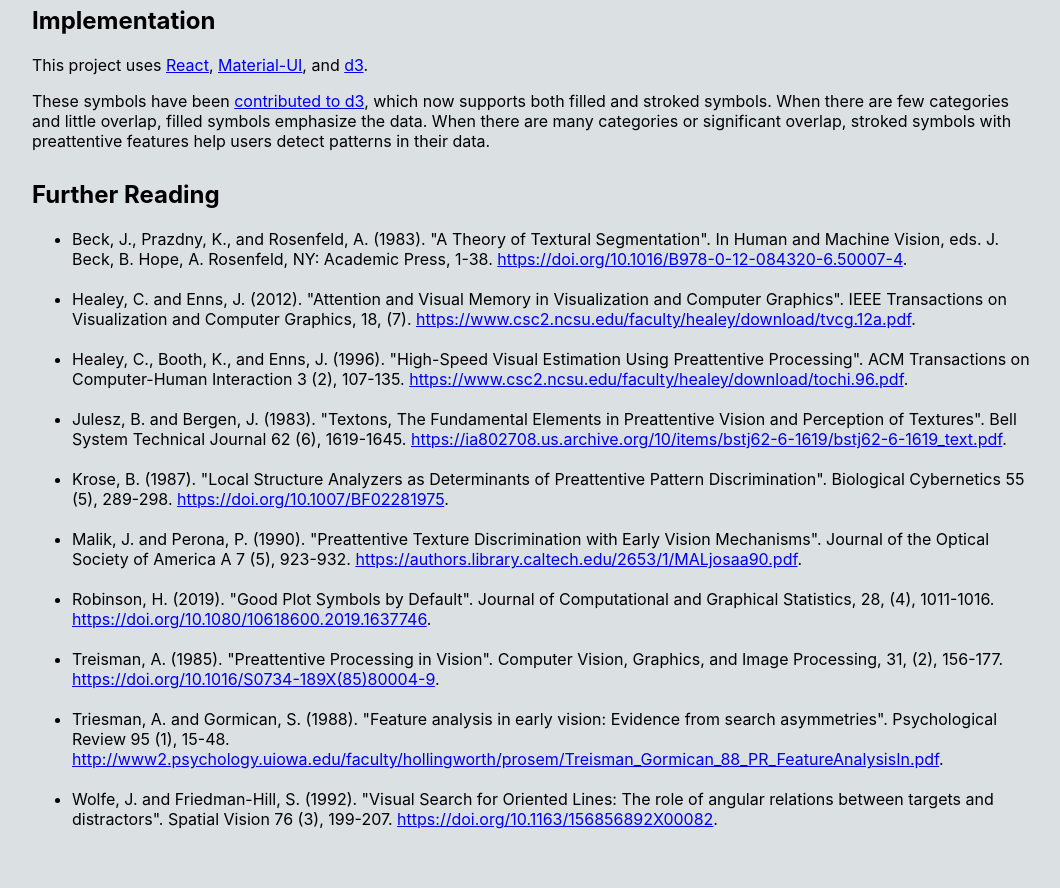
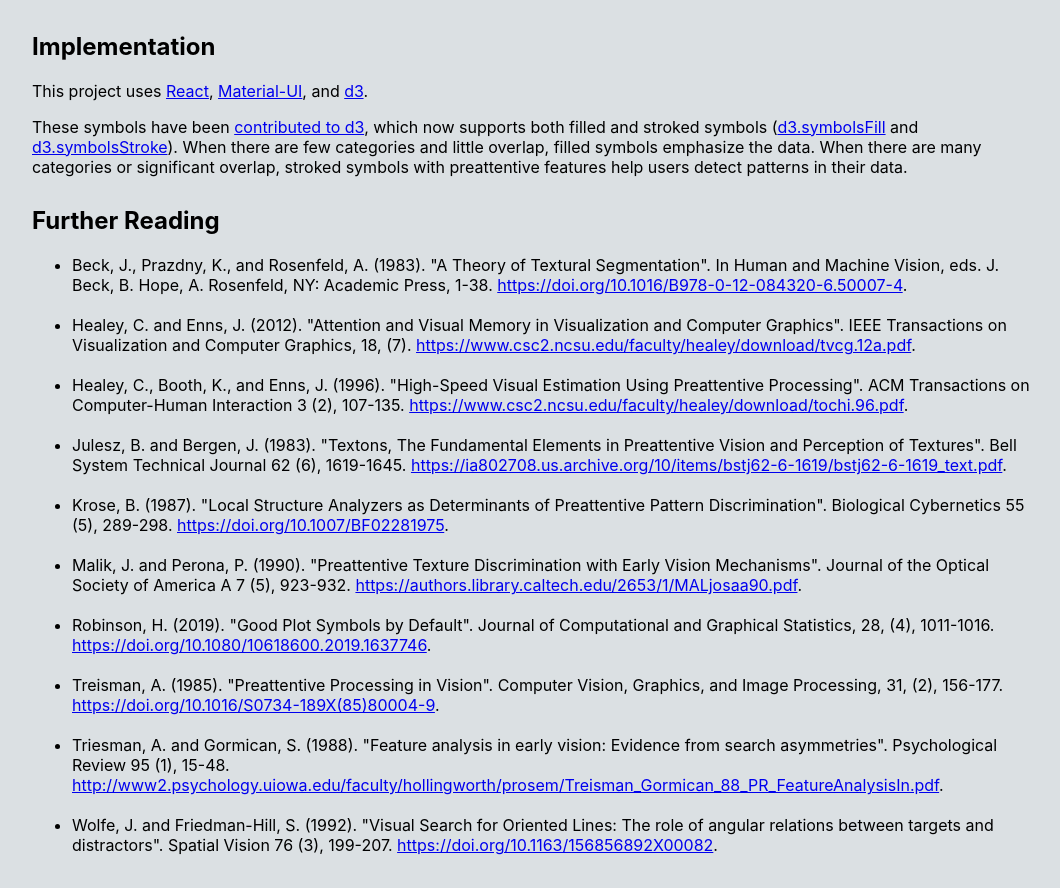
Before and after one commit to hemanrobinson/good-plot-symbols, a React (Create React App) app: page / in a window 1280 px wide. Shown: the part 2522-3410 px from the top of the page, without its empty margins (108-1168 px from the left). Built offline with nearby package versions, Linux system fonts and the light colour scheme.

Commit message:
improve text

```diff
--- a/src/App.js
+++ b/src/App.js
@@ -116,7 +116,7 @@
                 This project uses <a href="https://react.dev">React</a>, <a href="https://github.com/mui-org/material-ui">Material-UI</a>, and <a href="https://github.com/d3/d3">d3</a>.
                 </p>
                 <p>
-                These symbols have been <a href="https://github.com/d3/d3-shape/releases">contributed to d3</a>, which now supports both filled and stroked symbols. When there are few categories and little overlap, filled symbols emphasize the data. When there are many categories or significant overlap, stroked symbols with preattentive features help users detect patterns in their data.
+                These symbols have been <a href="https://github.com/d3/d3-shape/releases">contributed to d3</a>, which now supports both filled and stroked symbols (<a href="https://d3js.org/d3-shape/symbol#symbolsFill">d3.symbolsFill</a> and <a href="https://d3js.org/d3-shape/symbol#symbolsStroke">d3.symbolsStroke</a>). When there are few categories and little overlap, filled symbols emphasize the data. When there are many categories or significant overlap, stroked symbols with preattentive features help users detect patterns in their data.
                 </p>
                 <h2>Further Reading</h2>
                 <ul>
```
Also changed, not shown: src/symbolsPreattentive.png.
